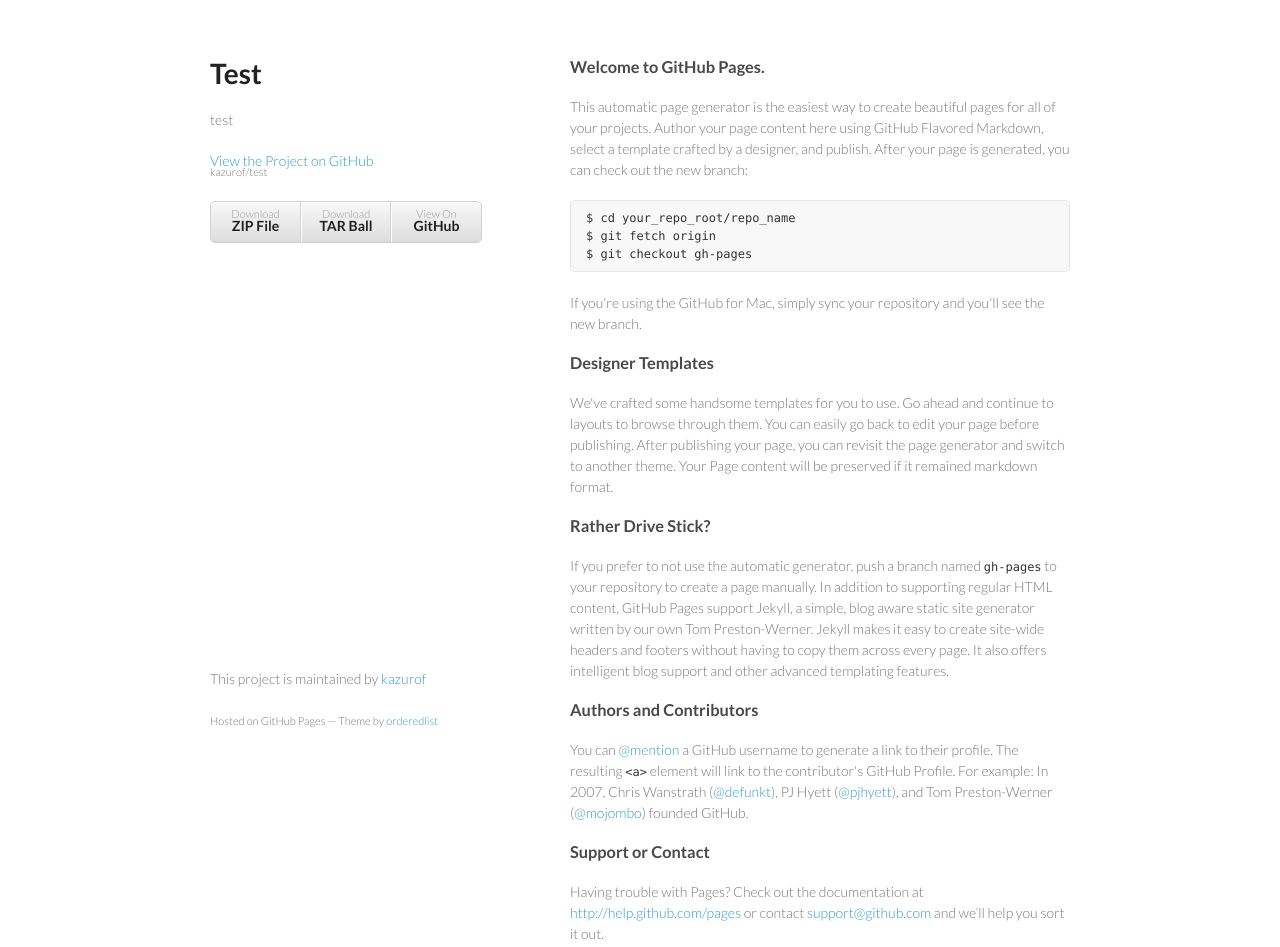
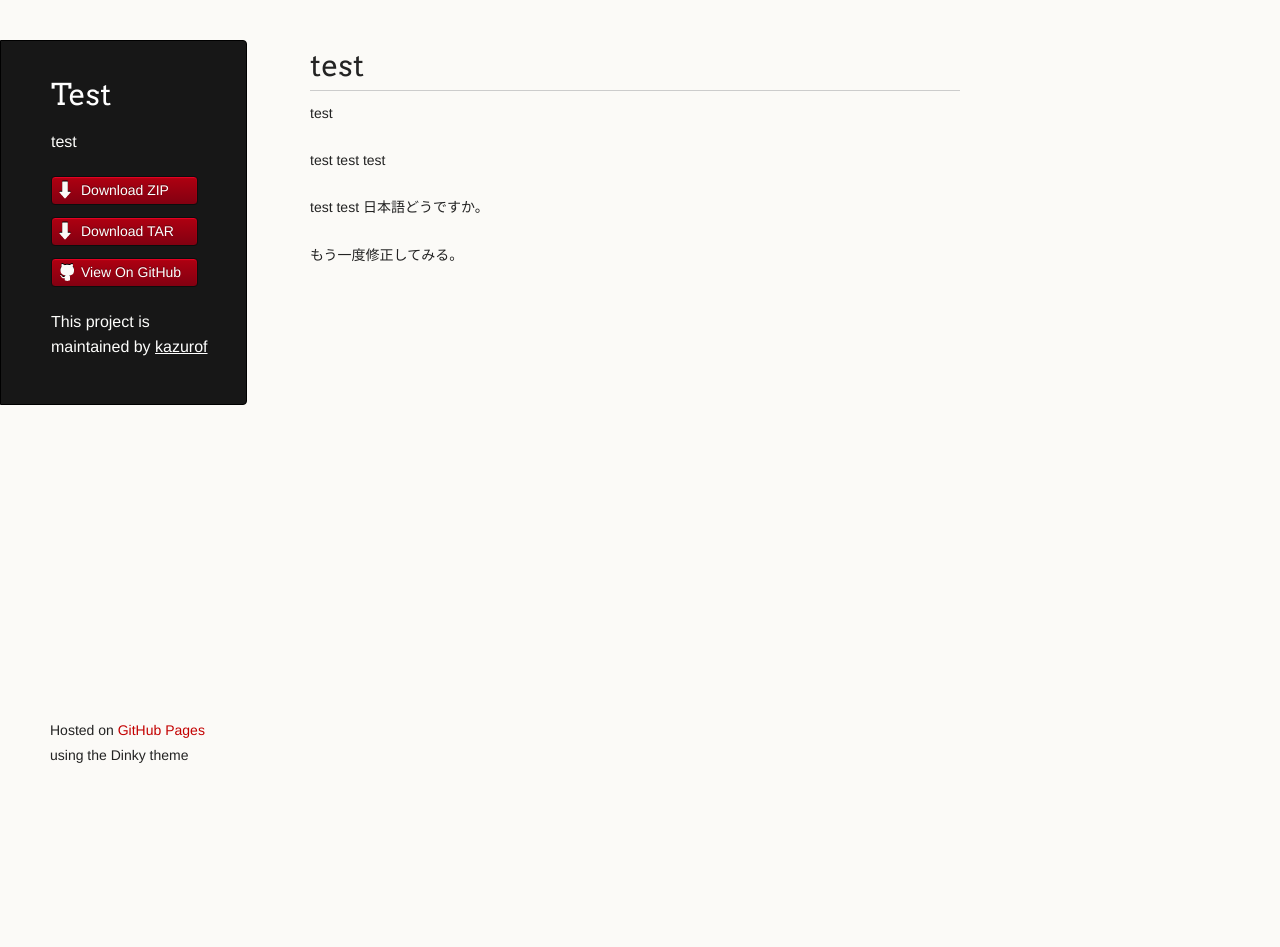
Before and after one commit to kazurof/test, a plain HTML site: page index.html in a window 1280 px wide. After the commit the page ends 800 px from the top, so only its background shows below. Drawn offline with Linux system fonts and the light colour scheme.

```diff
--- a/index.html
+++ b/index.html
@@ -7,6 +7,7 @@
 
     <link rel="stylesheet" href="stylesheets/styles.css">
     <link rel="stylesheet" href="stylesheets/pygment_trac.css">
+    <script src="javascripts/scale.fix.js"></script>
     <meta name="viewport" content="width=device-width, initial-scale=1, user-scalable=no">
     <!--[if lt IE 9]>
     <script src="//html5shiv.googlecode.com/svn/trunk/html5.js"></script>
@@ -15,57 +16,37 @@
   <body>
     <div class="wrapper">
       <header>
-        <h1>Test</h1>
-        <p>test</p>
+        <h1 class="header">Test</h1>
+        <p class="header">test</p>
 
-        <p class="view"><a href="https://github.com/kazurof/test">View the Project on GitHub <small>kazurof/test</small></a></p>
+        <ul>
+          <li class="download"><a class="buttons" href="https://github.com/kazurof/test/zipball/master">Download ZIP</a></li>
+          <li class="download"><a class="buttons" href="https://github.com/kazurof/test/tarball/master">Download TAR</a></li>
+          <li><a class="buttons github" href="https://github.com/kazurof/test">View On GitHub</a></li>
+        </ul>
+
+        <p class="header">This project is maintained by <a class="header name" href="https://github.com/kazurof">kazurof</a></p>
 
 
-        <ul>
-          <li><a href="https://github.com/kazurof/test/zipball/master">Download <strong>ZIP File</strong></a></li>
-          <li><a href="https://github.com/kazurof/test/tarball/master">Download <strong>TAR Ball</strong></a></li>
-          <li><a href="https://github.com/kazurof/test">View On <strong>GitHub</strong></a></li>
-        </ul>
       </header>
       <section>
-        <h3>
-<a name="welcome-to-github-pages" class="anchor" href="#welcome-to-github-pages"><span class="octicon octicon-link"></span></a>Welcome to GitHub Pages.</h3>
+        <h1>
+<a name="test" class="anchor" href="#test"><span class="octicon octicon-link"></span></a>test</h1>
 
-<p>This automatic page generator is the easiest way to create beautiful pages for all of your projects. Author your page content here using GitHub Flavored Markdown, select a template crafted by a designer, and publish. After your page is generated, you can check out the new branch:</p>
+<p>test</p>
 
-<pre><code>$ cd your_repo_root/repo_name
-$ git fetch origin
-$ git checkout gh-pages
-</code></pre>
+<p>test test test</p>
 
-<p>If you're using the GitHub for Mac, simply sync your repository and you'll see the new branch.</p>
+<p>test test
+日本語どうですか。</p>
 
-<h3>
-<a name="designer-templates" class="anchor" href="#designer-templates"><span class="octicon octicon-link"></span></a>Designer Templates</h3>
-
-<p>We've crafted some handsome templates for you to use. Go ahead and continue to layouts to browse through them. You can easily go back to edit your page before publishing. After publishing your page, you can revisit the page generator and switch to another theme. Your Page content will be preserved if it remained markdown format.</p>
-
-<h3>
-<a name="rather-drive-stick" class="anchor" href="#rather-drive-stick"><span class="octicon octicon-link"></span></a>Rather Drive Stick?</h3>
-
-<p>If you prefer to not use the automatic generator, push a branch named <code>gh-pages</code> to your repository to create a page manually. In addition to supporting regular HTML content, GitHub Pages support Jekyll, a simple, blog aware static site generator written by our own Tom Preston-Werner. Jekyll makes it easy to create site-wide headers and footers without having to copy them across every page. It also offers intelligent blog support and other advanced templating features.</p>
-
-<h3>
-<a name="authors-and-contributors" class="anchor" href="#authors-and-contributors"><span class="octicon octicon-link"></span></a>Authors and Contributors</h3>
-
-<p>You can <a href="https://github.com/blog/821" class="user-mention">@mention</a> a GitHub username to generate a link to their profile. The resulting <code>&lt;a&gt;</code> element will link to the contributor's GitHub Profile. For example: In 2007, Chris Wanstrath (<a href="https://github.com/defunkt" class="user-mention">@defunkt</a>), PJ Hyett (<a href="https://github.com/pjhyett" class="user-mention">@pjhyett</a>), and Tom Preston-Werner (<a href="https://github.com/mojombo" class="user-mention">@mojombo</a>) founded GitHub.</p>
-
-<h3>
-<a name="support-or-contact" class="anchor" href="#support-or-contact"><span class="octicon octicon-link"></span></a>Support or Contact</h3>
-
-<p>Having trouble with Pages? Check out the documentation at <a href="http://help.github.com/pages">http://help.github.com/pages</a> or contact <a href="mailto:support@github.com">support@github.com</a> and we’ll help you sort it out.</p>
+<p>もう一度修正してみる。</p>
       </section>
       <footer>
-        <p>This project is maintained by <a href="https://github.com/kazurof">kazurof</a></p>
-        <p><small>Hosted on GitHub Pages &mdash; Theme by <a href="https://github.com/orderedlist">orderedlist</a></small></p>
+        <p><small>Hosted on <a href="http://pages.github.com">GitHub Pages</a> using the Dinky theme</small></p>
       </footer>
     </div>
-    <script src="javascripts/scale.fix.js"></script>
+    <!--[if !IE]><script>fixScale(document);</script><![endif]-->
 
   </body>
 </html>
--- a/stylesheets/styles.css
+++ b/stylesheets/styles.css
@@ -1,186 +1,336 @@
-@import url(https://fonts.googleapis.com/css?family=Lato:300italic,700italic,300,700);
+@import url(https://fonts.googleapis.com/css?family=Arvo:400,700,400italic);
+
+/* MeyerWeb Reset */
+
+html, body, div, span, applet, object, iframe,
+h1, h2, h3, h4, h5, h6, p, blockquote, pre,
+a, abbr, acronym, address, big, cite, code,
+del, dfn, em, img, ins, kbd, q, s, samp,
+small, strike, strong, sub, sup, tt, var,
+b, u, i, center,
+dl, dt, dd, ol, ul, li,
+fieldset, form, label, legend,
+table, caption, tbody, tfoot, thead, tr, th, td,
+article, aside, canvas, details, embed,
+figure, figcaption, footer, header, hgroup,
+menu, nav, output, ruby, section, summary,
+time, mark, audio, video {
+  margin: 0;
+  padding: 0;
+  border: 0;
+  font: inherit;
+  vertical-align: baseline;
+}
+
+
+/* Base text styles */
 
 body {
-  padding:50px;
-  font:14px/1.5 Lato, "Helvetica Neue", Helvetica, Arial, sans-serif;
-  color:#777;
-  font-weight:300;
+  padding:10px 50px 0 0;
+  font-family:"Helvetica Neue", Helvetica, Arial, sans-serif;
+	font-size: 14px;
+	color: #232323;
+	background-color: #FBFAF7;
+	margin: 0;
+	line-height: 1.8em;
+	-webkit-font-smoothing: antialiased;
+
 }
 
 h1, h2, h3, h4, h5, h6 {
-  color:#222;
-  margin:0 0 20px;
+  color:#232323;
+  margin:36px 0 10px;
 }
 
-p, ul, ol, table, pre, dl {
-  margin:0 0 20px;
+p, ul, ol, table, dl {
+  margin:0 0 22px;
 }
 
 h1, h2, h3 {
-  line-height:1.1;
+	font-family: Arvo, Monaco, serif;
+  line-height:1.3;
+	font-weight: normal;
+}
+
+h1,h2, h3 {
+	display: block;
+	border-bottom: 1px solid #ccc;
+	padding-bottom: 5px;
 }
 
 h1 {
-  font-size:28px;
+	font-size: 30px;
 }
 
 h2 {
-  color:#393939;
+	font-size: 24px;
 }
 
-h3, h4, h5, h6 {
-  color:#494949;
+h3 {
+	font-size: 18px;
+}
+
+h4, h5, h6 {
+	font-family: Arvo, Monaco, serif;
+	font-weight: 700;
 }
 
 a {
-  color:#39c;
-  font-weight:400;
+  color:#C30000;
+  font-weight:200;
   text-decoration:none;
 }
 
-a small {
-  font-size:11px;
-  color:#777;
-  margin-top:-0.6em;
-  display:block;
+a:hover {
+	text-decoration: underline;
 }
 
-.wrapper {
-  width:860px;
-  margin:0 auto;
+a small {
+	font-size: 12px;
+}
+
+em {
+	font-style: italic;
+}
+
+strong {
+  font-weight:700;
+}
+
+ul {
+  list-style: inside;
+  padding-left: 25px;
+}
+
+ol {
+  list-style: decimal inside;
+  padding-left: 20px;
 }
 
 blockquote {
-  border-left:1px solid #e5e5e5;
-  margin:0;
-  padding:0 0 0 20px;
-  font-style:italic;
+  margin: 0;
+  padding: 0 0 0 20px;
+  font-style: italic;
 }
 
+dl, dt, dd, dl p {
+	font-color: #444;
+}
+
+dl dt {
+  font-weight: bold;
+}
+
+dl dd {
+  padding-left: 20px;
+  font-style: italic;
+}
+
+dl p {
+  padding-left: 20px;
+  font-style: italic;
+}
+
+hr {
+  border:0;
+  background:#ccc;
+  height:1px;
+  margin:0 0 24px;
+}
+
+/* Images */
+
+img {
+  position: relative;
+  margin: 0 auto;
+  max-width: 650px;
+  padding: 5px;
+  margin: 10px 0 32px 0;
+  border: 1px solid #ccc;
+}
+
+p img {
+  display: inline;
+  margin: 0;
+  padding: 0;
+  vertical-align: middle;
+  text-align: center;
+  border: none;
+}
+
+/* Code blocks */
+
 code, pre {
-  font-family:Monaco, Bitstream Vera Sans Mono, Lucida Console, Terminal;
-  color:#333;
-  font-size:12px;
+	font-family: Monaco, "Bitstream Vera Sans Mono", "Lucida Console", Terminal, monospace;
+  color:#000;
+  font-size:14px;
 }
 
 pre {
-  padding:8px 15px;
-  background: #f8f8f8;
-  border-radius:5px;
-  border:1px solid #e5e5e5;
-  overflow-x: auto;
+	padding: 4px 12px;
+  background: #FDFEFB;
+  border-radius:4px;
+  border:1px solid #D7D8C8;
+  overflow: auto;
+  overflow-y: hidden;
+	margin-bottom: 32px;
+}
+
+
+/* Tables */
+
+table {
+  width:100%;
 }
 
 table {
-  width:100%;
-  border-collapse:collapse;
+  border: 1px solid #ccc;
+  margin-bottom: 32px;
+  text-align: left;
+ }
+
+th {
+  font-family: 'Arvo', Helvetica, Arial, sans-serif;
+	font-size: 18px;
+	font-weight: normal;
+  padding: 10px;
+  background: #232323;
+  color: #FDFEFB;
+ }
+
+td {
+  padding: 10px;
+	background: #ccc;
+ }
+
+
+/* Wrapper */
+.wrapper {
+  width:960px;
 }
 
-th, td {
-  text-align:left;
-  padding:5px 10px;
-  border-bottom:1px solid #e5e5e5;
+
+/* Header */
+
+header {
+	background-color: #171717;
+	color: #FDFDFB;
+  width:170px;
+  float:left;
+  position:fixed;
+	border: 1px solid #000;
+	-webkit-border-top-right-radius: 4px;
+	-webkit-border-bottom-right-radius: 4px;
+	-moz-border-radius-topright: 4px;
+	-moz-border-radius-bottomright: 4px;
+	border-top-right-radius: 4px;
+	border-bottom-right-radius: 4px;
+	padding: 34px 25px 22px 50px;
+	margin: 30px 25px 0 0;
+	-webkit-font-smoothing: antialiased;
 }
 
-dt {
-  color:#444;
-  font-weight:700;
+p.header {
+	font-size: 16px;
 }
 
-th {
-  color:#444;
+h1.header {
+	font-family: Arvo, sans-serif;
+	font-size: 30px;
+	font-weight: 300;
+	line-height: 1.3em;
+	border-bottom: none;
+	margin-top: 0;
 }
 
-img {
-  max-width:100%;
+
+h1.header, a.header, a.name, header a{
+	color: #fff;
 }
 
-header {
-  width:270px;
-  float:left;
-  position:fixed;
+a.header {
+	text-decoration: underline;
+}
+
+a.name {
+	white-space: nowrap;
 }
 
 header ul {
   list-style:none;
-  height:40px;
-
   padding:0;
-
-  background: #eee;
-  background: -moz-linear-gradient(top, #f8f8f8 0%, #dddddd 100%);
-  background: -webkit-gradient(linear, left top, left bottom, color-stop(0%,#f8f8f8), color-stop(100%,#dddddd));
-  background: -webkit-linear-gradient(top, #f8f8f8 0%,#dddddd 100%);
-  background: -o-linear-gradient(top, #f8f8f8 0%,#dddddd 100%);
-  background: -ms-linear-gradient(top, #f8f8f8 0%,#dddddd 100%);
-  background: linear-gradient(top, #f8f8f8 0%,#dddddd 100%);
-
-  border-radius:5px;
-  border:1px solid #d2d2d2;
-  box-shadow:inset #fff 0 1px 0, inset rgba(0,0,0,0.03) 0 -1px 0;
-  width:270px;
 }
 
 header li {
-  width:89px;
-  float:left;
-  border-right:1px solid #d2d2d2;
-  height:40px;
+	list-style-type: none;
+  width:132px;
+  height:15px;
+	margin-bottom: 12px;
+	line-height: 1em;
+	padding: 6px 6px 6px 7px;
+
+	background: #AF0011;
+	background: -moz-linear-gradient(top, #AF0011 0%, #820011 100%);
+  background: -webkit-gradient(linear, left top, left bottom, color-stop(0%,#f8f8f8), color-stop(100%,#dddddd));
+  background: -webkit-linear-gradient(top, #AF0011 0%,#820011 100%);
+  background: -o-linear-gradient(top, #AF0011 0%,#820011 100%);
+  background: -ms-linear-gradient(top, #AF0011 0%,#820011 100%);
+  background: linear-gradient(top, #AF0011 0%,#820011 100%);
+
+	border-radius:4px;
+  border:1px solid #0D0D0D;
+
+	-webkit-box-shadow: inset 0px 1px 1px 0 rgba(233,2,38, 1);
+	box-shadow: inset 0px 1px 1px 0 rgba(233,2,38, 1);
+
 }
 
-header ul a {
-  line-height:1;
-  font-size:11px;
-  color:#999;
-  display:block;
-  text-align:center;
-  padding-top:6px;
-  height:40px;
+header li:hover {
+	background: #C3001D;
+	background: -moz-linear-gradient(top, #C3001D 0%, #950119 100%);
+  background: -webkit-gradient(linear, left top, left bottom, color-stop(0%,#f8f8f8), color-stop(100%,#dddddd));
+  background: -webkit-linear-gradient(top, #C3001D 0%,#950119 100%);
+  background: -o-linear-gradient(top, #C3001D 0%,#950119 100%);
+  background: -ms-linear-gradient(top, #C3001D 0%,#950119 100%);
+  background: linear-gradient(top, #C3001D 0%,#950119 100%);
 }
 
-strong {
-  color:#222;
-  font-weight:700;
+a.buttons {
+	-webkit-font-smoothing: antialiased;
+	background: url(../images/arrow-down.png) no-repeat;
+	font-weight: normal;
+	text-shadow: rgba(0, 0, 0, 0.4) 0 -1px 0;
+	padding: 2px 2px 2px 22px;
+	height: 30px;
 }
 
-header ul li + li {
-  width:88px;
-  border-left:1px solid #fff;
+a.github {
+	background: url(../images/octocat-small.png) no-repeat 1px;
 }
 
-header ul li + li + li {
-  border-right:none;
-  width:89px;
+a.buttons:hover {
+	color: #fff;
+	text-decoration: none;
 }
 
-header ul a strong {
-  font-size:14px;
-  display:block;
-  color:#222;
-}
+
+/* Section - for main page content */
 
 section {
-  width:500px;
+  width:650px;
   float:right;
   padding-bottom:50px;
 }
 
-small {
-  font-size:11px;
-}
 
-hr {
-  border:0;
-  background:#e5e5e5;
-  height:1px;
-  margin:0 0 20px;
-}
+/* Footer */
 
 footer {
-  width:270px;
+  width:170px;
   float:left;
   position:fixed;
-  bottom:50px;
+  bottom:10px;
+	padding-left: 50px;
 }
 
 @media print, screen and (max-width: 960px) {
@@ -196,14 +346,18 @@
     width:auto;
   }
 
+	footer {
+		border-top: 1px solid #ccc;
+		margin:0 84px 0 50px;
+		padding:0;
+	}
+
   header {
     padding-right:320px;
   }
 
   section {
-    border:1px solid #e5e5e5;
-    border-width:1px 0;
-    padding:20px 0;
+    padding:20px 84px 20px 50px;
     margin:0 0 20px;
   }
 
@@ -213,8 +367,8 @@
 
   header ul {
     position:absolute;
-    right:50px;
-    top:52px;
+    right:130px;
+    top:84px;
   }
 }
 
@@ -224,26 +378,38 @@
   }
 
   header {
-    padding:0;
+    padding:10px 20px 0;
+		margin-right: 0;
   }
+
+	section {
+    padding:10px 0 10px 20px;
+    margin:0 0 30px;
+  }
+
+	footer {
+		margin: 0 0 0 30px;
+	}
 
   header ul, header p.view {
     position:static;
   }
-
-  pre, code {
-    word-wrap:normal;
-  }
 }
 
 @media print, screen and (max-width: 480px) {
-  body {
-    padding:15px;
+
+  header ul li.download {
+    display:none;
   }
 
-  header ul {
-    display:none;
-  }
+	footer {
+		margin: 0 0 0 20px;
+	}
+
+	footer a{
+		display:block;
+	}
+
 }
 
 @media print {
```
Also changed, not shown: javascripts/scale.fix.js (+20 -17 lines), params.json (+1 -1 lines), images/arrow-down.png (added), images/octocat-small.png (added).
